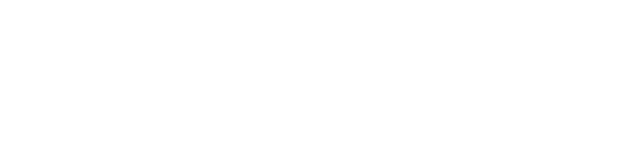
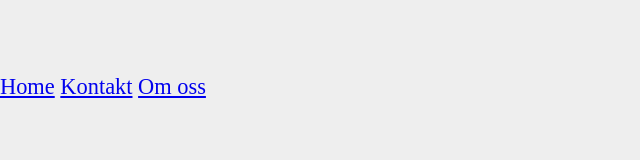
Before and after one commit to MrSnake1/Projekt1, a plain HTML site: page index.html in a window 1280 px wide. Shown: the whole page, without its empty margins (0-640 px from the left). Drawn offline with Linux system fonts and the light colour scheme.

Commit message:
going strong

```diff
--- a/index.html
+++ b/index.html
@@ -8,14 +8,24 @@
     <title>Document</title>
 </head>
 <body>
-    <header>
-
+    <header class="top">
+        <source srcset="" media="(max-width: 600px)">
+        <source srcset="">
+        <img src="" alt="">
+        <section class="navi">
+            <a href="#">Home</a>
+            <a href="#">Kontakt</a>
+            <a href="#">Om oss</a>
+        </section>
+        <h1></h1>
     </header>
     <main>
-
+        <img src="" alt="">
+        <ul>
+        </ul>
     </main>
     <footer>
-
+        <p></p>
     </footer>
     <script src="app.js"></script>
 </body>
--- a/style.css
+++ b/style.css
@@ -0,0 +1,14 @@
+body{
+    margin: 0;
+    height: 100vh;
+    background-color: #eee;
+    font-size: 1.4rem;
+    color: rgba(0, 0, 0, 0.6);
+    margin: 3rem auto;
+    display: grid;
+    grid-template-areas:
+    ""
+    ""
+    ""
+    ;
+}
```
